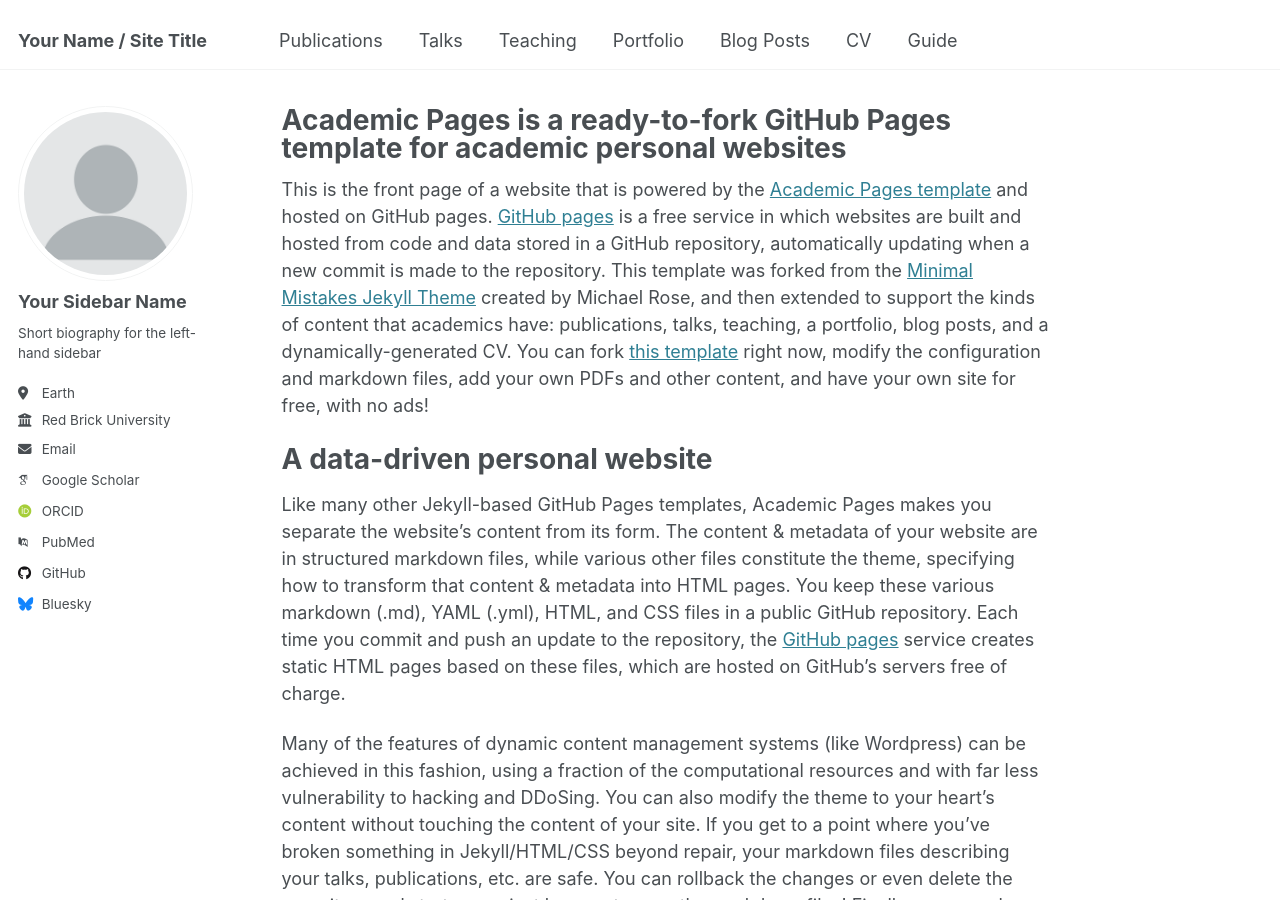
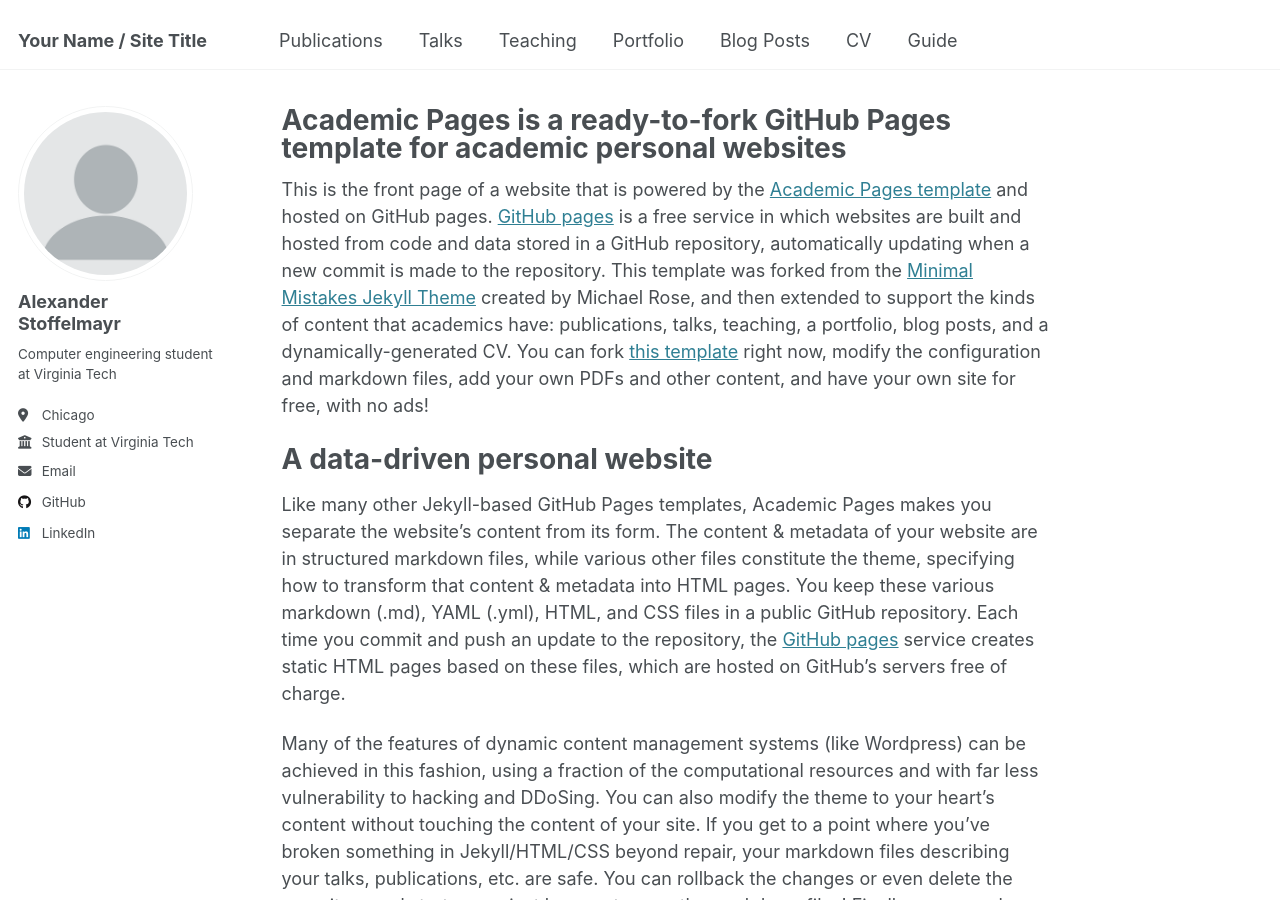
Before and after one commit to alexStoff/alexStoff.github.io, a Jekyll site: the page built from _pages/about.md, in a window 1280 px wide and 900 px high. Built offline with Jekyll 4.4.1, drawn with Linux system fonts in a browser that asks for light colours; some web fonts are replaced.

Commit message:
Update _config.yml

```diff
--- a/_config.yml
+++ b/_config.yml
@@ -23,21 +23,21 @@ repository               : "academicpages/academicpages.github.io"
 author:
   # Biographic information
   avatar           : "profile.png"
-  name             : "Your Sidebar Name"
-  pronouns         : # example: "she/her"
-  bio              : "Short biography for the left-hand sidebar"
-  location         : "Earth"
-  employer         : "Red Brick University"
+  name             : "Alexander Stoffelmayr"
+  pronouns         : # example: "he/him"
+  bio              : "Computer engineering student at Virginia Tech"
+  location         : "Chicago"
+  employer         : "Student at Virginia Tech"
   uri              : # URL
-  email            : "none@example.org"
+  email            : "astoff@vt.edu"
 
   # Academic websites
-  arxiv            : # URL - Update with the correct link to your profile
-  googlescholar    : "https://scholar.google.com/citations?user=PS_CX0AAAAAJ"
+  arxiv            : # URL
+  googlescholar    : # URL
   impactstory      : # URL
-  orcid            : "http://orcid.org/yourorcidurl"
+  orcid            : # URL
   semantic         : # URL
-  pubmed           : "https://www.ncbi.nlm.nih.gov/pubmed/?term=john+snow"
+  pubmed           : # URL
   researchgate     : # URL
   scopus           : # URL
 
@@ -45,12 +45,12 @@ author:
   bitbucket        : # Username - Update with your username on the site
   codepen          : # Username
   dribbble         : # Username
-  github           : "academicpages"
+  github           : "alexStoff"
   kaggle           : # Username
-  stackoverflow    : # User number or user number and name (i.e., use "1" or "1/jeff-atwood")
+  stackoverflow    : # Username
 
   # Social media
-  bluesky          : "bsky.app" # Replace this with you Bluesky username
+  bluesky          : # Username
   facebook         : # Username
   flickr           : # Username
   foursquare       : # Username
@@ -59,7 +59,7 @@ author:
   keybase          : # Username
   instagram        : # Username
   lastfm           : # Username
-  linkedin         : # Username
+  linkedin         : https://www.linkedin.com/in/alexander-stoffelmayr-687667232/
   mastodon         : # URL
   medium           : # URL
   pinterest        : # Username
```
